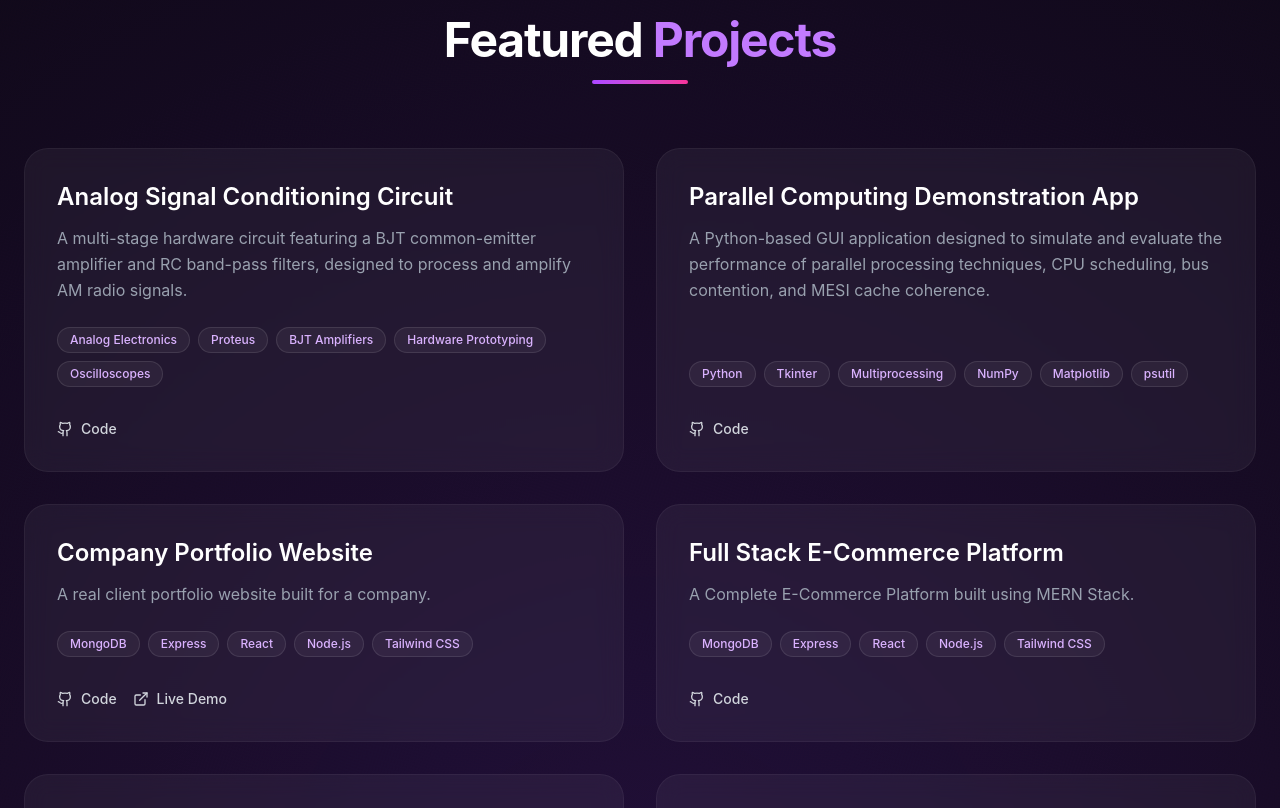
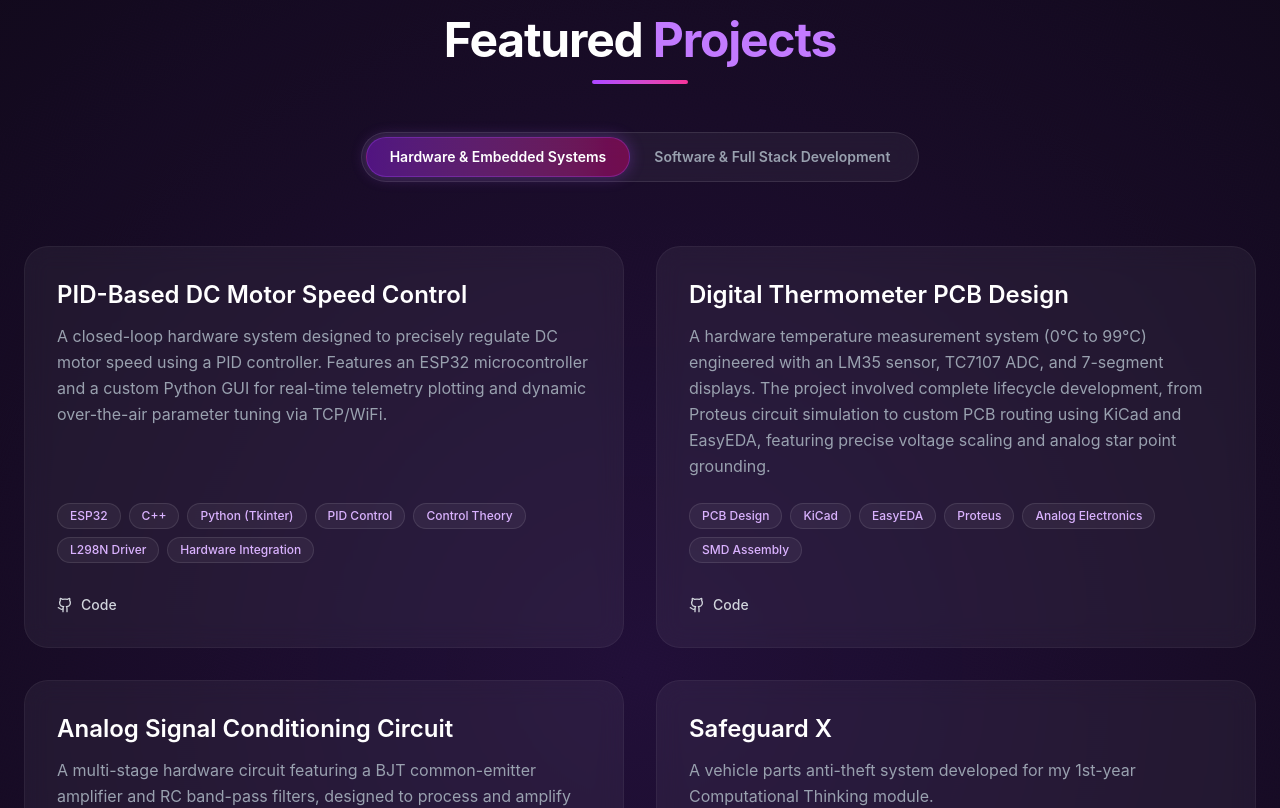
Before and after one commit to linuka2004/linuka-portfolio, a React (Vite) app: page / in a window 1280 px wide. Shown: the part 880-1688 px from the top of the page. Built offline with nearby package versions, Linux system fonts and the light colour scheme.

Commit message:
Update Projects👾

```diff
--- a/src/components/Projects.jsx
+++ b/src/components/Projects.jsx
@@ -1,98 +1,171 @@
-import React from 'react';
-import { motion } from 'framer-motion';
+import React, { useState } from 'react';
+import { motion, AnimatePresence } from 'framer-motion';
 import { ExternalLink, Github } from 'lucide-react';
 
 const projects = [
+  {
+    title: "PID-Based DC Motor Speed Control",
+    description: "A closed-loop hardware system designed to precisely regulate DC motor speed using a PID controller. Features an ESP32 microcontroller and a custom Python GUI for real-time telemetry plotting and dynamic over-the-air parameter tuning via TCP/WiFi.",
+    tech: ["ESP32", "C++", "Python (Tkinter)", "PID Control", "Control Theory", "L298N Driver", "Hardware Integration"],
+    github: "https://github.com/linuka2004/esp32-pid-motor-control.git",
+    live: "#",
+    category: "hardware"
+  },
+  {
+    title: "Digital Thermometer PCB Design",
+    description: "A hardware temperature measurement system (0°C to 99°C) engineered with an LM35 sensor, TC7107 ADC, and 7-segment displays. The project involved complete lifecycle development, from Proteus circuit simulation to custom PCB routing using KiCad and EasyEDA, featuring precise voltage scaling and analog star point grounding.",
+    tech: ["PCB Design", "KiCad", "EasyEDA", "Proteus", "Analog Electronics", "SMD Assembly"],
+    github: "#",
+    live: "#",
+    category: "hardware"
+  },
   {
     title: "Analog Signal Conditioning Circuit",
     description: "A multi-stage hardware circuit featuring a BJT common-emitter amplifier and RC band-pass filters, designed to process and amplify AM radio signals.",
     tech: ["Analog Electronics", "Proteus", "BJT Amplifiers", "Hardware Prototyping", "Oscilloscopes"],
     github: "https://drive.google.com/file/d/11Ugw0j1yOJ_LK6ToOAs7QfbkuzrhWPNQ/view?usp=drive_link",
-    live: "#"
+    live: "#",
+    category: "hardware"
   },
   {
     title: "Parallel Computing Demonstration App",
     description: "A Python-based GUI application designed to simulate and evaluate the performance of parallel processing techniques, CPU scheduling, bus contention, and MESI cache coherence.",
     tech: ["Python", "Tkinter", "Multiprocessing", "NumPy", "Matplotlib", "psutil"],
     github: "https://github.com/linuka2004/IE2064_Group02_Code.git",
-    live: "#"
+    live: "#",
+    category: "software"
   },
   {
     title: "Company Portfolio Website",
     description: "A real client portfolio website built for a company.",
     tech: ["MongoDB", "Express", "React", "Node.js", "Tailwind CSS"],
     github: "https://pjplastic-pvt-ltd.vercel.app/",
-    live: "https://pjplastic-pvt-ltd.vercel.app/"
+    live: "https://pjplastic-pvt-ltd.vercel.app/",
+    category: "software"
   },
   {
     title: "Full Stack E-Commerce Platform",
     description: "A Complete E-Commerce Platform built using MERN Stack.",
     tech: ["MongoDB", "Express", "React", "Node.js", "Tailwind CSS"],
     github: "https://github.com/linuka2004/i-computers-frontend.git",
-    live: "#"
+    live: "#",
+    category: "software"
   },
   {
     title: "Safeguard X",
     description: "A vehicle parts anti-theft system developed for my 1st-year Computational Thinking module.",
     tech: ["Arduino IDE", "C++", "Hardware Sensors"],
     github: "https://www.linkedin.com/in/linuka-jayasinghe-45688a2b8",
-    live: "#"
+    live: "#",
+    category: "hardware"
   },
   {
     title: "Full-Stack E-Commerce Platform",
     description: "A scalable e-commerce application developed for my Object-Oriented Analysis and Design module.",
     tech: ["React", "Java Spring Boot"],
     github: "https://github.com/linuka2004/pj-plastic-website.git",
-    live: "#"
+    live: "#",
+    category: "software"
   },
   {
     title: "HR Payroll System",
     description: "A specialized portal for HR professionals for payroll management.",
     tech: ["React", "Node.js", "Express", "MongoDB", "Tailwind CSS", "MySQL"],
     github: "https://github.com/linuka2004/HR-Payroll-Frontend.git",
-    live: "#"
+    live: "#",
+    category: "software"
   },
   {
     title: "Yahtzee Game",
     description: "A console-based Yahtzee game built using C, featuring dice rolling, score calculation, and category-based gameplay.",
     tech: ["C"],
     github: "https://github.com/linuka2004/Yahtzee--C.git",
-    live: "#"
+    live: "#",
+    category: "software"
   },
   {
     title: "Barcode Generator",
     description: "A console-based barcode generator built using JS and React, featuring barcode creation and display functionality.",
     tech: ["JS", "React", "Tailwind CSS", "Node.js", "Express"],
     github: "https://github.com/linuka2004/Barcode-Generator-Front.git",
-    live: "https://barcode-generator-front.vercel.app/"
+    live: "https://barcode-generator-front.vercel.app/",
+    category: "software"
   }
 ];
 
 export default function Projects() {
+  const [activeTab, setActiveTab] = useState('hardware');
+
+  const filteredProjects = projects.filter(project => project.category === activeTab);
+
   return (
     <section id="projects" className="py-24 relative z-10 max-w-7xl mx-auto px-6">
       <motion.div
         initial={{ opacity: 0, y: 20 }}
         whileInView={{ opacity: 1, y: 0 }}
         viewport={{ once: true }}
-        className="text-center mb-16"
+        className="text-center mb-12"
       >
         <h2 className="text-3xl md:text-5xl font-bold tracking-tight mb-4">
           Featured <span className="text-purple-400">Projects</span>
         </h2>
-        <div className="w-24 h-1 bg-gradient-to-r from-purple-500 to-pink-500 mx-auto rounded-full"></div>
+        <div className="w-24 h-1 bg-gradient-to-r from-purple-500 to-pink-500 mx-auto rounded-full mb-8"></div>
       </motion.div>
 
-      <div className="grid grid-cols-1 md:grid-cols-2 gap-8">
-        {projects.map((project, index) => (
+      {/* Categories Tabs */}
+      <div className="flex justify-center mb-16 max-w-full px-4">
+        <div className="flex flex-col sm:flex-row p-1 rounded-2xl sm:rounded-full bg-white/5 border border-white/10 backdrop-blur-md relative w-full sm:w-auto gap-1 sm:gap-0 max-w-md sm:max-w-none animate-fade-in">
+          <button
+            onClick={() => setActiveTab('hardware')}
+            className={`relative z-10 px-4 sm:px-6 py-3 sm:py-2.5 rounded-xl sm:rounded-full text-xs sm:text-sm font-semibold transition-colors duration-300 ${
+              activeTab === 'hardware' ? 'text-white' : 'text-gray-400 hover:text-gray-200'
+            }`}
+          >
+            <span className="whitespace-nowrap">Hardware & Embedded Systems</span>
+            {activeTab === 'hardware' && (
+              <motion.div
+                layoutId="activeTabGlow"
+                className="absolute inset-0 bg-gradient-to-r from-purple-600/40 to-pink-600/40 rounded-xl sm:rounded-full border border-purple-500/30 -z-10 shadow-[0_0_15px_rgba(168,85,247,0.3)]"
+                transition={{ type: "spring", stiffness: 380, damping: 30 }}
+              />
+            )}
+          </button>
+          <button
+            onClick={() => setActiveTab('software')}
+            className={`relative z-10 px-4 sm:px-6 py-3 sm:py-2.5 rounded-xl sm:rounded-full text-xs sm:text-sm font-semibold transition-colors duration-300 ${
+              activeTab === 'software' ? 'text-white' : 'text-gray-400 hover:text-gray-200'
+            }`}
+          >
+            <span className="whitespace-nowrap">Software & Full Stack Development</span>
+            {activeTab === 'software' && (
+              <motion.div
+                layoutId="activeTabGlow"
+                className="absolute inset-0 bg-gradient-to-r from-purple-600/40 to-pink-600/40 rounded-xl sm:rounded-full border border-purple-500/30 -z-10 shadow-[0_0_15px_rgba(168,85,247,0.3)]"
+                transition={{ type: "spring", stiffness: 380, damping: 30 }}
+              />
+            )}
+          </button>
+        </div>
+      </div>
+
+      <div className="relative min-h-[400px]">
+        <AnimatePresence mode="wait">
+          <motion.div
+            key={activeTab}
+            initial={{ opacity: 0, y: 15 }}
+            animate={{ opacity: 1, y: 0 }}
+            exit={{ opacity: 0, y: -15 }}
+            transition={{ duration: 0.25 }}
+            className="grid grid-cols-1 md:grid-cols-2 gap-8"
+          >
+            {filteredProjects.map((project, index) => (
               <a href={project.github} target="_blank" rel="noreferrer" key={index} className="block group">
                 <motion.div
-              initial={{ opacity: 0, y: 30 }}
-              whileInView={{ opacity: 1, y: 0 }}
-              viewport={{ once: true }}
-              transition={{ delay: index * 0.1 }}
-              whileHover={{ y: -10 }}
-              className="relative p-8 rounded-3xl glass hover:bg-white/10 transition-colors border border-white/5 hover:border-purple-500/30 overflow-hidden h-full flex flex-col"
+                  initial={{ opacity: 0, y: 20 }}
+                  animate={{ opacity: 1, y: 0 }}
+                  transition={{ delay: index * 0.05 }}
+                  whileHover={{ y: -8 }}
+                  className="relative p-6 sm:p-8 rounded-3xl glass hover:bg-white/10 transition-colors border border-white/5 hover:border-purple-500/30 overflow-hidden h-full flex flex-col"
                 >
                   <div className="absolute inset-0 bg-gradient-to-br from-purple-500/5 to-transparent opacity-0 group-hover:opacity-100 transition-opacity pointer-events-none"></div>
 
@@ -122,6 +195,8 @@ export default function Projects() {
                 </motion.div>
               </a>
             ))}
+          </motion.div>
+        </AnimatePresence>
       </div>
     </section>
   );
--- a/src/components/TechStack.jsx
+++ b/src/components/TechStack.jsx
@@ -2,9 +2,20 @@ import React from 'react';
 import { motion } from 'framer-motion';
 
 const skills = [
+  // Software & Web
   "React.js", "Node.js", "Express", "MongoDB", "MySQL", "Java", "Spring Boot",
-  "Tailwind CSS", "Framer Motion", "C++", "Arduino IoT", "Git", "GitHub", "VS Code", "Postman", "Figma",
-  "Python", "NumPy", "Matplotlib", "Tkinter", "Analog Electronics", "Proteus", "BJT Amplifiers", "Hardware Prototyping", "Oscilloscopes"
+  "Tailwind CSS", "Framer Motion", "C++", "Python",
+
+  // Tools & Version Control
+  "Git", "GitHub", "VS Code", "Postman", "Figma",
+
+  // Data & UI Libraries
+  "NumPy", "Matplotlib", "Tkinter",
+
+  // Hardware, Electronics & Systems (Updated)
+  "Arduino IoT", "ESP32", "Analog Electronics", "Proteus", "KiCad", "EasyEDA",
+  "PCB Design", "SMD Assembly", "BJT Amplifiers", "PID Control", "Hardware Prototyping",
+  "Oscilloscopes", "TCP/IP Sockets"
 ];
 
 export default function TechStack() {
--- a/src/index.css
+++ b/src/index.css
@@ -44,6 +44,15 @@
     backdrop-filter: blur(12px);
     border: 1px solid rgba(255, 255, 255, 0.1);
   }
+
+  .no-scrollbar::-webkit-scrollbar {
+    display: none;
+  }
+
+  .no-scrollbar {
+    -ms-overflow-style: none;
+    scrollbar-width: none;
+  }
 }
 
 /* Cosmic Background Gradient Animation */
```
Lines whose indentation alone changed are shown as unchanged.
